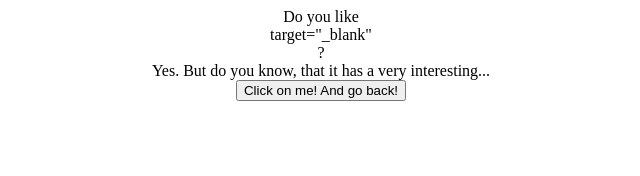
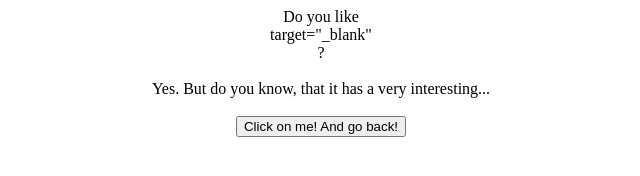
Before and after one commit to DarkHole1/target-blank-bug, a plain HTML site: page index.html in a window 1280 px wide. Shown: the whole page, without its empty margins (319-959 px from the left). Drawn offline with Linux system fonts and the light colour scheme.

Commit message:
Added br's

```diff
--- a/index.html
+++ b/index.html
@@ -6,8 +6,8 @@
 </head>
 <body>
   <center>
-    <span>Do you like <span class="code">target="_blank"</span>?</span>
-    <span>Yes. But do you know, that it has a very interesting...</span>
+    <span>Do you like <span class="code">target="_blank"</span>?</span><br />
+    <span>Yes. But do you know, that it has a very interesting...</span><br />
     <button>Click on me! And go back!</button>
   </center>
 </body>
```
